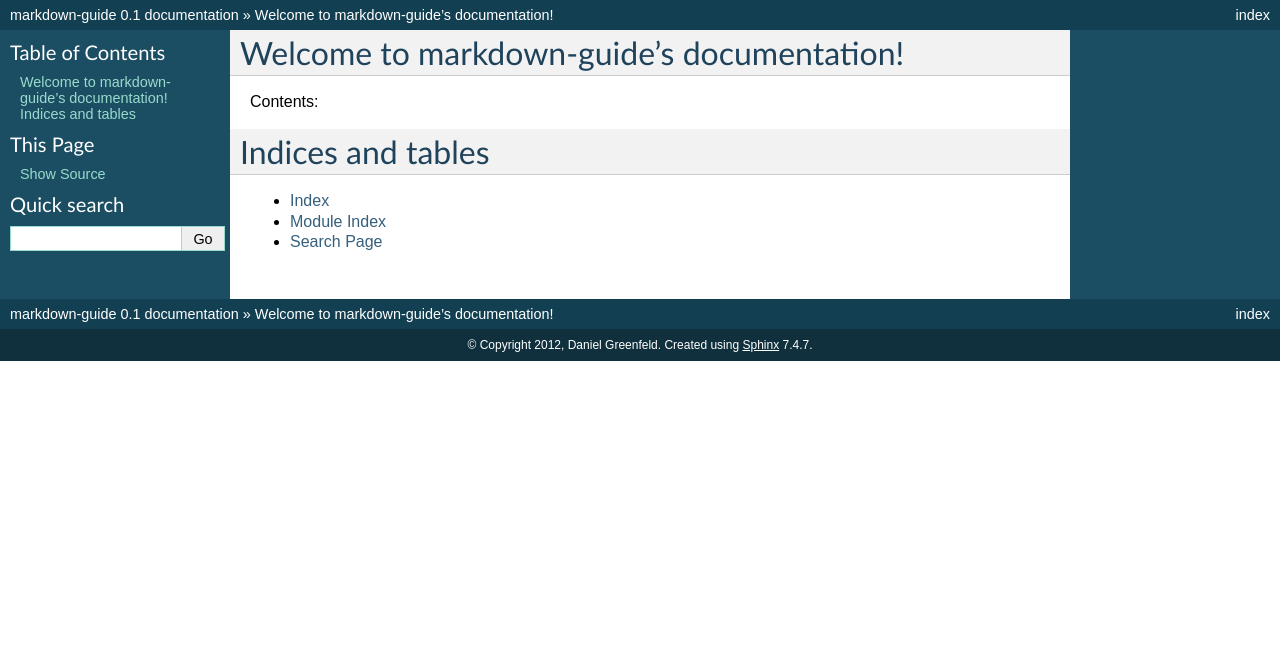
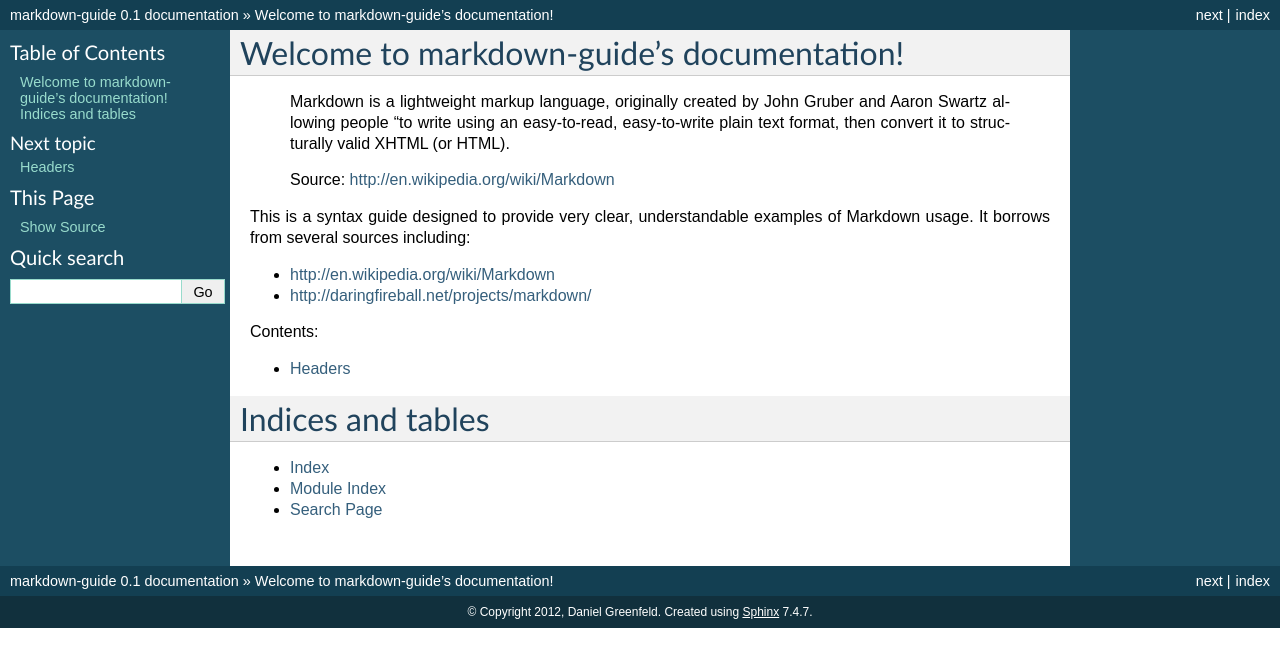
Before and after one commit to joaedwar/markdown-guide, a Sphinx documentation site: the page built from docs/index.rst, in a window 1280 px wide. Shown: the top 667 px of the page. Built offline with Sphinx 7.4.7, drawn with Linux system fonts in a browser that asks for light colours.

Commit message:
moar setup

```diff
--- a/docs/index.rst
+++ b/docs/index.rst
@@ -6,11 +6,26 @@
 Welcome to markdown-guide's documentation!
 ==========================================
 
+.. pull-quote::
+
+   Markdown is a lightweight markup language, originally created by John Gruber and Aaron Swartz allowing
+   people "to write using an easy-to-read, easy-to-write plain text format, then convert it to structurally
+   valid XHTML (or HTML).
+
+   Source: http://en.wikipedia.org/wiki/Markdown
+
+This is a syntax guide designed to provide very clear, understandable examples of Markdown usage. It borrows from several
+sources including:
+
+* http://en.wikipedia.org/wiki/Markdown
+* http://daringfireball.net/projects/markdown/
+
 Contents:
 
 .. toctree::
    :maxdepth: 2
 
+   headers
 
 
 Indices and tables
```
Also changed, not shown: README.md (+6 -0 lines), docs/headers.rst (added, +19 -0 lines), 1 other file.
